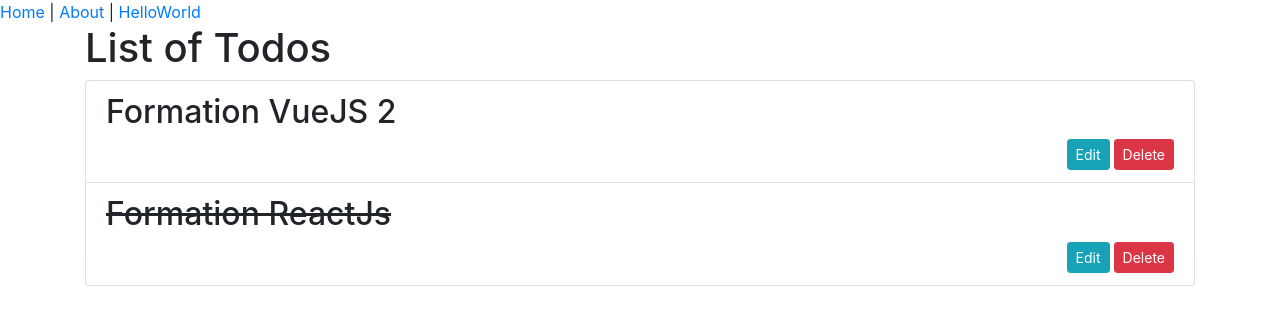
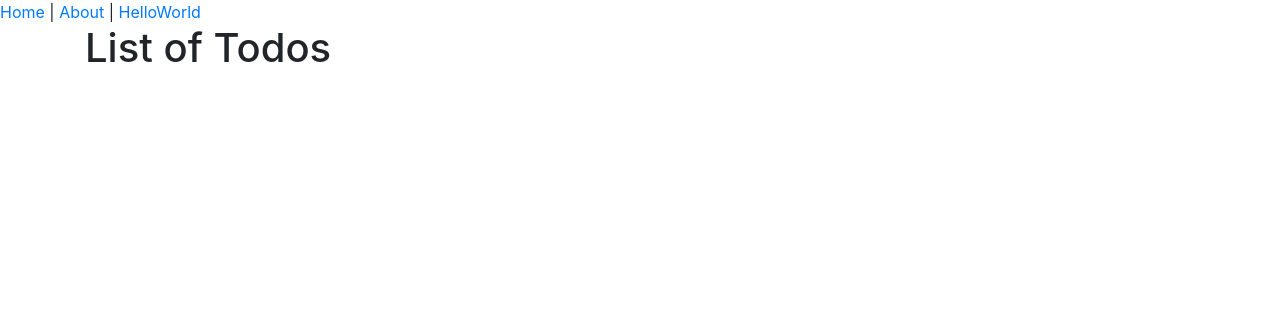
Before and after one commit to Ya27cine/todos, a Vue app: page / in a window 1280 px wide. Shown: the top 322 px of the page. Built offline with nearby package versions, Linux system fonts and the light colour scheme; data requests are answered from the project's data file.

Commit message:
delete one todo / reel time

```diff
--- a/db.json
+++ b/db.json
@@ -1,13 +1,3 @@
 {
-    "todos": [{
-            "id": 1,
-            "title": "Formation VueJS 2",
-            "completed": false
-        },
-        {
-            "id": 2,
-            "title": "Formation ReactJs",
-            "completed": true
-        }
-    ]
+  "todos": []
 }
--- a/src/components/Todos.vue
+++ b/src/components/Todos.vue
@@ -4,7 +4,7 @@
       <h1>List of Todos</h1>
       <ul class="list-group" >
         <li class="list-group-item" v-bind:key="todo.id" v-for="todo in todos">
-           <Todo v-bind:todo="todo" />
+           <Todo v-bind:todo="todo" @deleteTodo="delelteOneTodo" />
 
         </li>
       </ul>
@@ -30,6 +30,11 @@ export default {
            axios.get("http://localhost:3000/todos")
            .then(res => this.todos = res.data)
            .catch(err => console.log(err))
+        },
+        delelteOneTodo(id){
+          axios.delete('http://localhost:3000/todos/'+id)
+           .then(  () => this.todos =  this.todos.filter( i => i.id !== id )  )
+           .catch(err => console.log(err))
         }
     },
     created(){
--- a/src/views/Todo.vue
+++ b/src/views/Todo.vue
@@ -7,7 +7,7 @@
          </h2>
            <div class="text-right">
             <button class="btn btn-info btn-sm mr-1">Edit</button>
-              <button class="btn btn-danger btn-sm">Delete</button>
+              <button @click="deleteTodo(todo.id)" class="btn btn-danger btn-sm">Delete</button>
            </div>
 </div>
 
@@ -15,7 +15,12 @@
 
 <script>
 export default {
- props: ['todo']
+ props: ['todo'],
+ methods: {
+    deleteTodo(id){
+       this.$emit('deleteTodo', id)
+    }
+ }
 }
 </script>
 
```
